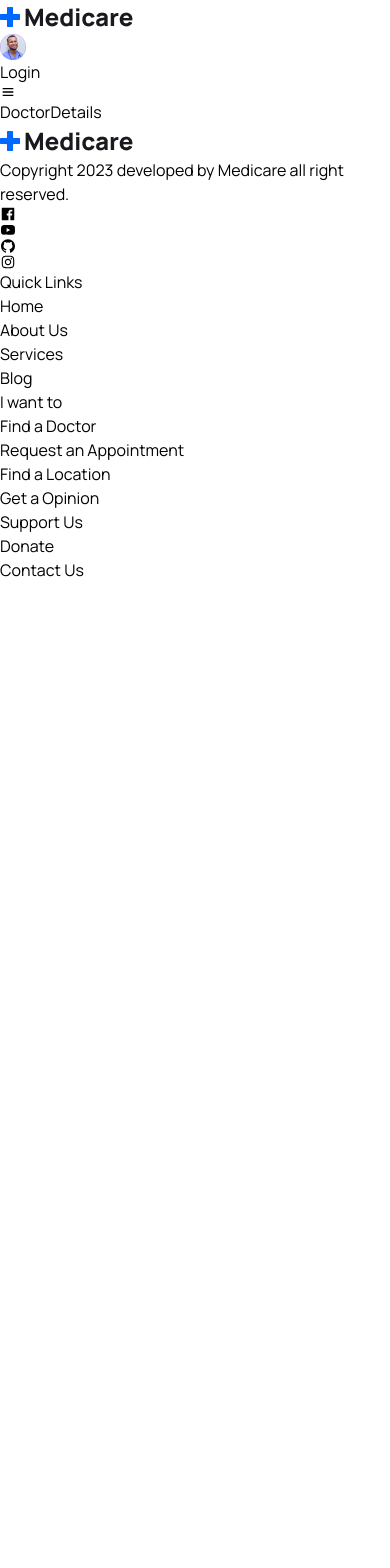
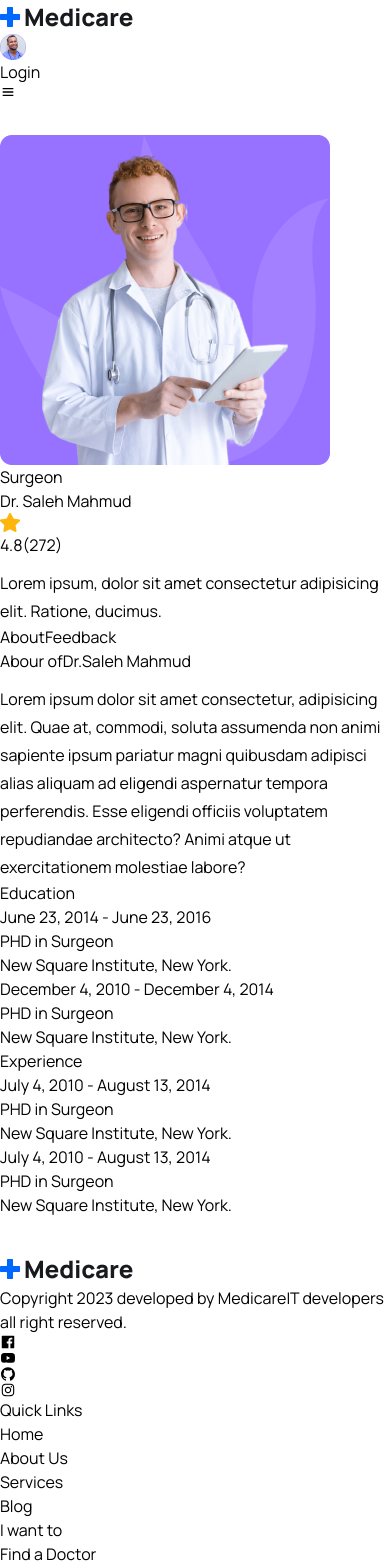
Before and after one commit to farhanshahriyar/dentistApp, a React (Vite) app: page /doctors/1 in a window 390 px wide. Shown: the top 1568 px of the page. Before the commit the page ends 844 px from the top, so only its background shows below. Built offline with nearby package versions, Linux system fonts and the light colour scheme.

Commit message:
added doctor sections classes

```diff
--- a/src/components/Footer/Footer.jsx
+++ b/src/components/Footer/Footer.jsx
@@ -1,7 +1,7 @@
 import React from 'react'
 import { Link } from 'react-router-dom'
 import logo from '../../assets/images/logo.png'
-import { RiLinkedinFill, RiTwitterFill, RiFacebookFill, RiInstagramFill } from 'react-icons/ri'
+// import { RiLinkedinFill, RiTwitterFill, RiFacebookFill, RiInstagramFill } from 'react-icons/ri'
 import { AiFillYoutube, AiFillGithub, AiOutlineInstagram, AiFillFacebook } from 'react-icons/ai'
 
 
@@ -74,14 +74,14 @@ const quickLinks03 = [
 ];
 
 const Footer = () => {
-  const year = new Date().getFullYear()
+  const year = new Date().getFullYear() // get current year
   return (
     <footer className='pb-16 pt-10'>
       <div className='container'>
         <div className='flex justify-between flex-col md:flex-row flex-wrap gap-[30px]'>
           <div>
             <img src={logo} alt='logo' />
-            <p className='text-[16px] leading-7 text-textColor font-[400] mt-4'>Copyright {year} developed by Medicare all right reserved.</p>
+            <p className='text-[16px] leading-7 text-textColor font-[400] mt-4'>Copyright {year} developed by MedicareIT developers all right reserved.</p>
 
             <div className='flex items-center gap-5 mt-5'>
               {socialLinks.map((item, index) => (
--- /dev/null
+++ b/src/pages/Doctors/DoctorAbout.jsx
@@ -0,0 +1,59 @@
+import React from 'react'
+import { formateDate } from '../../utils/formateDate.js'
+
+const DoctorAbout = () => {
+  return (
+    <div>
+        <div>
+            <h3 className='text-[20px] leading-[30px] text-headingColor font-semibold flex items-center gap-2'>
+                Abour of
+                <span className='text-irisBlueColor font-bold text-[24px] leading-7'>Dr.Saleh Mahmud</span>
+            </h3>
+            <p className='text__para'>Lorem ipsum dolor sit amet consectetur, adipisicing elit. Quae at, commodi, soluta assumenda non animi sapiente ipsum pariatur magni quibusdam adipisci alias aliquam ad eligendi aspernatur tempora perferendis. Esse eligendi officiis voluptatem repudiandae architecto? Animi atque ut exercitationem molestiae labore?
+            </p>
+        </div>
+
+        <div className='mt-12'>
+            <h3 className='text-[20px] leading-[30px] text-headingColor font-semibold'>Education</h3>
+            <ul className='pt-4 md:p-5'>
+                <li className='flex flex-col sm:flex-row sm:justify-between sm:items-end md:gap-5 mb-8'>
+                    <div>
+                        <span className='text-irisBlueColor font-semibold text-[15px] leading-6'>{formateDate ("06-23-2014")} - {formateDate ("06-23-2016")}</span>
+                        <p className='text-[16px] leading-6 text-textColor font-medium'>PHD in Surgeon</p>
+                    </div>
+                    <p className='text-[14px] leading-5 text-textColor font-medium'>New Square Institute, New York.</p>
+                </li>
+                <li className='flex flex-col sm:flex-row sm:justify-between sm:items-end md:gap-5 mb-8'>
+                    <div>
+                        <span className='text-irisBlueColor font-semibold text-[15px] leading-6'>{formateDate ("12-04-2010")} - {formateDate ("12-04-2014")}
+                        </span>
+                        <p className='text-[16px] leading-6 text-textColor font-medium'>PHD in Surgeon</p>
+                    </div>
+                    <p className='text-[14px] leading-5 text-textColor font-medium'>New Square Institute, New York.</p>
+                </li>
+
+            </ul>
+        </div>
+
+        <div className='mt-12'>
+            <h3 className='text-[20px] leading-[30px] text-headingColor font-semibold'>Experience</h3>
+            <ul className='grid sm:grid-cols-2 gap-[30px] pt-4 md:p-5'>
+                <li className='p-4 rounded bg-[#fff9ea]'>
+                    <span className='text-yellowColor font-semibold text-[15px] leading-6'>{formateDate ("07-04-2010")} - {formateDate ("08-13-2014")}</span>
+                    <p className='text-[16px] leading-6 text-textColor font-medium'>PHD in Surgeon</p>
+
+                    <p className='text-[14px] leading-5 text-textColor font-medium'>New Square Institute, New York.</p>
+                </li>
+                <li className='p-4 rounded bg-[#fff9ea]'>
+                    <span className='text-yellowColor font-semibold text-[15px] leading-6'>{formateDate ("07-04-2010")} - {formateDate ("08-13-2014")}</span>
+                    <p className='text-[16px] leading-6 text-textColor font-medium'>PHD in Surgeon</p>
+
+                    <p className='text-[14px] leading-5 text-textColor font-medium'>New Square Institute, New York.</p>
+                </li>
+            </ul>
+        </div>
+    </div>
+  )
+}
+
+export default DoctorAbout
--- a/src/pages/Doctors/DoctorDetails.jsx
+++ b/src/pages/Doctors/DoctorDetails.jsx
@@ -1,10 +1,59 @@
-import React from 'react'
+import React, { useState } from 'react'
+import doctorImg from '../../assets/images/doctor-img02.png'
+import starIcon from '../../assets/images/Star.png'
+import DoctorAbout from './DoctorAbout'
+import Feedback from './Feedback'
 
 const DoctorDetails = () => {
+  const [tab, setTab] = useState('about')
+
   return (
-    <div>
-        DoctorDetails
-    </div>
+    <section>
+      <div className='max-w-[1170px] px-5 mx-auto'>
+        <div className='grid md:grid-cols-3 gap-12'>
+          <div className='md:col-span-2'>
+            <div className='flex items-center gap-5'>
+              <figure className='max-w-[200px] max-h-[200px]'>
+                <img src={doctorImg} alt='doctor' className='w-full' />
+              </figure>
+              <div>
+                <span
+                  className='bg-[#CCF0F3] text-irisBlueColor py-1 px-6 lg:py-2 lg:px-6 text-[12px] leading-4 lg:text-[16px] lg:leading-7 font-semibold rounded'>Surgeon</span>
+                <h3 className='text-headingColor text-[22px] leading-9 font-bold mt-3'>Dr. Saleh Mahmud</h3>
+                <div className='flex items-center gap-[6px]'>
+                  <span
+                    className='flex items-center gap-[6px] text-[14px] leading-5 lg:text-[16px] lg:leading-7 font-semibold text-headingColor'>
+                    <img src={starIcon} alt='star' />4.8
+                  </span>
+                  <span
+                    className='text-[14px] leading-5 lg:text-[16px] lg:leading-7 font-normal text-textColor'>(272)</span>
+                </div>
+
+                <p className='text__para text-[15px] leading-6 md:text[15px] lg:max-w-[390px]'>Lorem ipsum, dolor sit
+                  amet consectetur adipisicing elit. Ratione, ducimus.</p>
+              </div>
+              <div>
+              </div>
+            </div>
+
+            <div className='mt-[50px] border-b border-solid border-[#0066ff34]'>
+              <button onClick={()=> setTab('about')} className={`${tab === 'about' && 'border-b border-solid border-primaryColor'} py-2 px-5 mr-5 text-[16px] leading-7 text-headingColor font-semibold`}>About</button>
+              <button onClick={()=> setTab('feedback')} className={`${tab === 'feedback' && 'border-b border-solid border-primaryColor'} py-2 px-5 mr-5 text-[16px] leading-7 text-headingColor font-semibold`}>Feedback</button>
+            </div>
+
+            <div className='mt-[50px]'>
+              {
+                tab === 'about' && <DoctorAbout/>
+              }
+              {
+                tab === 'feedback' && <Feedback/>
+              }
+            </div>
+          </div>
+          <div></div>
+        </div>
+      </div>
+    </section>
   )
 }
 
--- a/src/pages/Doctors/Doctors.jsx
+++ b/src/pages/Doctors/Doctors.jsx
@@ -1,11 +1,34 @@
-import React from 'react'
+import { doctors } from "../../assets/data/doctors";
+import DoctorCard from "../../components/Doctors/DoctorCard";
 
 const Doctors = () => {
   return (
-    <div>
-        Doctors
-    </div>
-  )
-}
+    <>
+      <section className="bg-[#fff9ea]">
+        <div className="container text-center">
+          <h2 className="heading">Find a Doctor</h2>
+          <div className="max-w-[570px] mt-[30px] mx-auto bg-[#0066ff2c] rounded-md flex items-center justify-between">
+            <input
+              type="search"
+              className="py-4 pl-4 pr-2 bg-transparent focus:outline-none w-full cursor-pointer placeholder:text-textColor"
+              placeholder="Search for a doctor, speciality or treatment"
+            ></input>
+            <button className="btn mt-0 rounded-[0px] rounded-r-md">
+              Search
+            </button>
+          </div>
+        </div>
+      </section>
 
-export default Doctors
+      <section>
+        <div className="container">
+          <div className='grid grid-cols-1 sm:grid-cols-2 md:grid-cols-3 gap-5 lg:grid-cols-4'>
+            {doctors.map((doctor) => <DoctorCard key={doctor.id} doctor={doctor}/>)}
+          </div>
+        </div>
+      </section>
+    </>
+  );
+};
+
+export default Doctors;
--- /dev/null
+++ b/src/pages/Doctors/Feedback.jsx
@@ -0,0 +1,11 @@
+import React from 'react'
+
+const Feedback = () => {
+  return (
+    <div>
+      Feedback
+    </div>
+  )
+}
+
+export default Feedback
--- a/src/pages/Services.jsx
+++ b/src/pages/Services.jsx
@@ -1,10 +1,19 @@
-import React from 'react'
+import ServiceCard from '../components/Services/ServiceCard'
+import { services } from '../assets/data/services'
 
 const Services = () => {
   return (
-    <div>
-        Services
-    </div>
+    <section>
+      <div className='container'>
+          <div className='grid grid-cols-1 md:grid-cols-2 lg:grid-cols-3 gap-5 lg:gap-[30px]'>
+            {
+                services.map((item,index) => (
+                    <ServiceCard key={index} item={item} index={index}/>
+                ))
+            }
+        </div>
+      </div>
+    </section>
   )
 }
 
--- /dev/null
+++ b/src/utils/formateDate.js
@@ -0,0 +1,10 @@
+export const formateDate = (date, config) => {
+    const defaultOptions = {
+        day: 'numeric' ,
+        month: 'long',
+        year: 'numeric'
+    };
+    const options = config ? config : defaultOptions;
+
+    return new Date(date).toLocaleDateString('en-US', options);
+}
```
